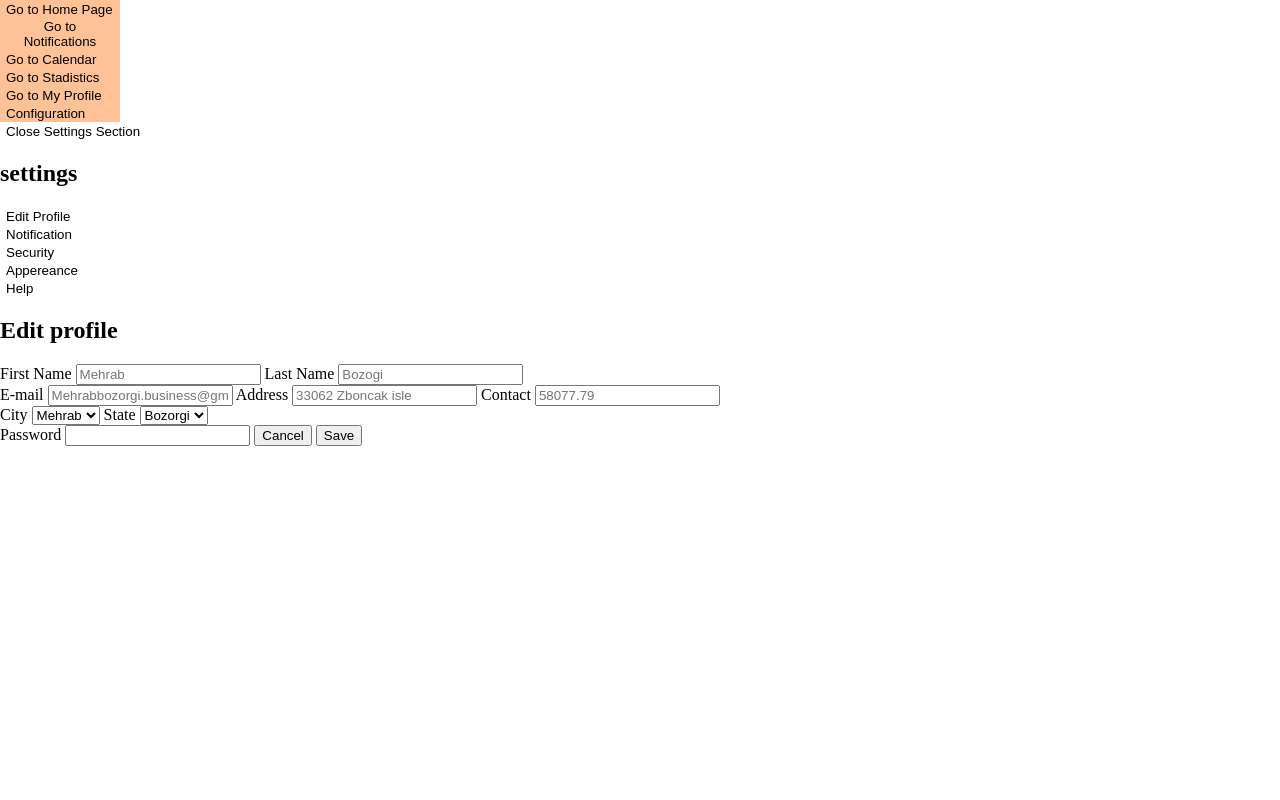
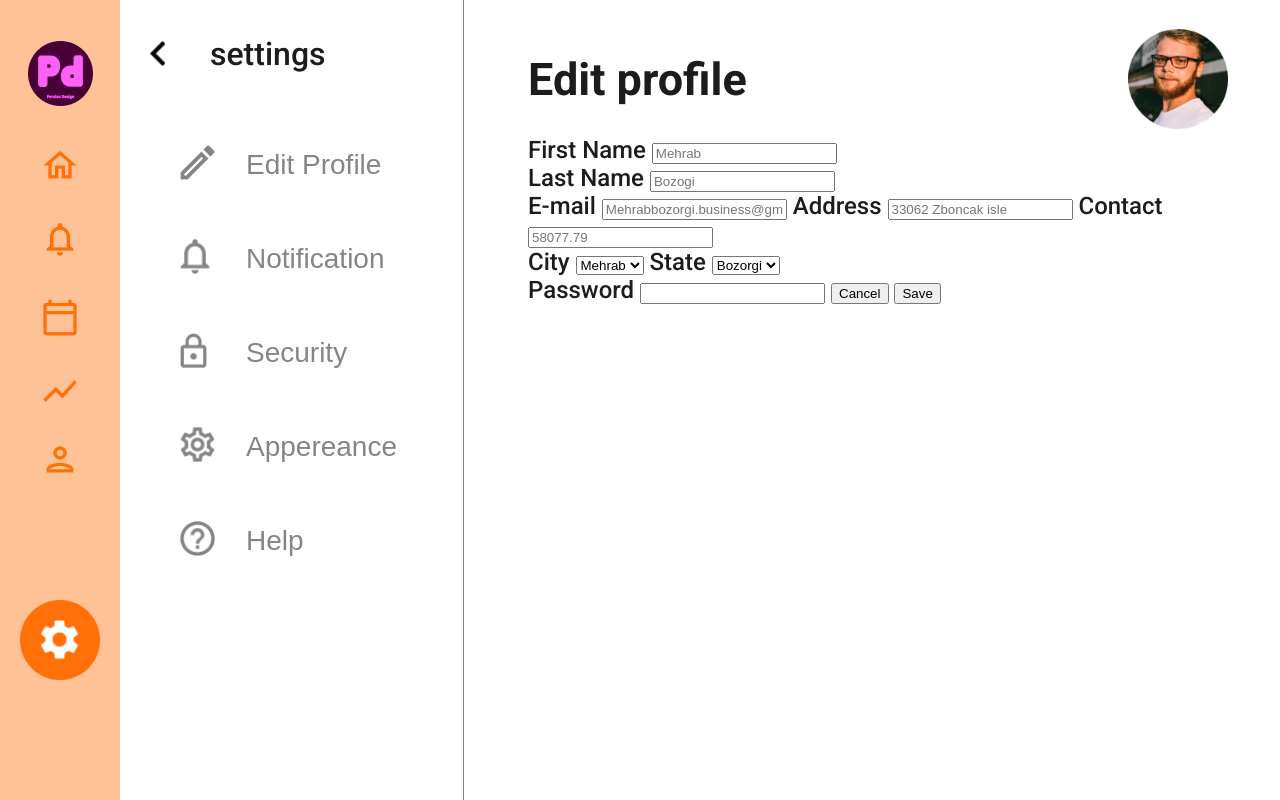
Before and after one commit to javierbarbozam/laboratorio1, a plain HTML site: page index.html in a window 1280 px wide. Drawn offline with Linux system fonts and the light colour scheme.

Commit message:
monday changes

```diff
--- a/index.html
+++ b/index.html
@@ -1,46 +1,88 @@
 <!DOCTYPE html>
 <html lang="en">
   <head>
-	<meta charset="UTF-8">
-	<meta http-equiv="X-UA-Compatible" content="IE=edge">
-	<meta name="viewport" content="width=device-width, initial-scale=1.0">
+    <meta charset="UTF-8" />
+    <meta http-equiv="X-UA-Compatible" content="IE=edge" />
+    <meta name="viewport" content="width=device-width, initial-scale=1.0" />
     <title>Laboratorio 1</title>
-	<link rel="stylesheet" href="./styles/styles.css">
+    <link rel="stylesheet" href="./styles/styles.css" />
+    <link rel="preconnect" href="https://fonts.googleapis.com" />
+    <link rel="preconnect" href="https://fonts.gstatic.com" crossorigin />
+    <link
+      href="https://fonts.googleapis.com/css2?family=Roboto:wght@500;700&display=swap"
+      rel="stylesheet"
+    />
   </head>
   <body>
-	<section class="sidebar-menu">
-		<div class="sidebar-profile-picture"></div>
+    <section class="first-section">
+      <nav>
+        <ul class="sidebar-list">
+          <li>
+            <button class="sidebar-persian">
+              <p class="visually-hidden">Go to Persian Design</p>
+            </button>
+          </li>
+          <li>
+            <button class="sidebar-home">
+              <p class="visually-hidden">Go to Home Page</p>
+            </button>
+          </li>
+          <li>
+            <button class="sidebar-notifications">
+              <p class="visually-hidden">Go to Notifications</p>
+            </button>
+          </li>
+          <li>
+            <button class="sidebar-calendar">
+              <p class="visually-hidden">Go to Calendar</p>
+            </button>
+          </li>
+          <li>
+            <button class="sidebar-stats">
+              <p class="visually-hidden">Go to Stadistics</p>
+            </button>
+          </li>
+          <li>
+            <button class="sidebar-profile">
+              <p class="visually-hidden">Go to My Profile</p>
+            </button>
+          </li>
+          <li>
+            <button class="sidebar-settings">
+              <p class="visually-hidden">Settings</p>
+            </button>
+          </li>
+        </ul>
+      </nav>
+      <div class="sidebar-menu">
+        <button class="return-btn">
+          <p class="visually-hidden">Close Settings Section</p>
+        </button>
+        <span class="sidebar-menu-title">settings</span>
         <ul>
-			<li><button>Go to Home Page</button></li>
-			<li><button>Go to Notifications</button></li>
-			<li><button>Go to Calendar</button></li>
-			<li><button>Go to Stadistics</button></li>
-			<li><button>Go to My Profile</button></li>
+          <li><button class="sidebar-menu-profile">Edit Profile</button></li>
+          <li><button class="sidebar-menu-notification">Notification</button></li>
+          <li><button class="sidebar-menu-security">Security</button></li>
+          <li><button class="sidebar-menu-appereance">Appereance</button></li>
+          <li><button class="sidebar-menu-help">Help</button></li>
         </ul>
-		<button>Configuration</button>
+      </div>
     </section>
-	<section>
-		<button>Close Settings Section</button>
-		<h2>settings</h2>
-		<ul>
-			<li><button>Edit Profile</button></li>
-			<li><button>Notification</button></li>
-			<li><button>Security</button></li>
-			<li><button>Appereance</button></li>
-			<li><button>Help</button></li>
-		</ul>
-	</section>
-	<section>
-		<div>
+    <main>
+      <div class="second-section-title">
         <h1>Edit profile</h1>
         <div class="main-profile-picture"></div>
       </div>
       <form action="">
         <div>
+          <div>
             <label for="name">First Name</label>
             <input type="text" name="name" id="name" placeholder="Mehrab">
+          </div>
+          <div>
             <label for="last-name">Last Name</label>
             <input type="text" name="name" id="last-name" placeholder="Bozogi">
+          </div>
         </div>
         <label for="email">E-mail</label>
         <input type="email" name="name" id="email" placeholder="Mehrabbozorgi.business@gmail.com">
@@ -69,6 +111,6 @@
         <input type="reset" name="" id="" value="Cancel">
         <input type="submit" name="" id="" value="Save">
       </form>
-	</section>
+    </main>
   </body>
 </html>
--- a/styles/styles.css
+++ b/styles/styles.css
@@ -1,17 +1,75 @@
-body {
-	margin: 0;
+html, body {
+  height: 100%;
 }
 
-
-ul {
-	list-style: none;
-	padding: 0;
-	margin: 0;
+body {
+  margin: 0;
+  font-family: 'Roboto', Helvetica, sans-serif;
+  font-size: 24px;
+  font-weight: 500;
+  display: flex;
+  color: #1c1c1c;
 }
 
 button {
-	background: none;
-	border: none;
+  background: none;
+  border: none;
+  cursor: pointer;
+}
+
+section {
+  height: 100%;
+}
+
+ul {
+  list-style: none;
+  text-align: center;
+  padding: 0;
+  margin: 0;
+}
+
+nav {
+  width: 120px;
+  height: 100%;
+  background: #ffc297;
+  display: flex;
+  justify-content: center;
+}
+
+h1 {
+  font-size: 45px;
+}
+
+main {
+  width: 100%;
+  padding-left: 5%;
+}
+
+.sidebar-menu button {
+  font-size: 28px;
+  color: #858585;
+  position: relative;
+}
+
+.sidebar-list li:nth-child(even) {
+  padding: 40% 0;
+}
+
+.sidebar-list li:last-child {
+  padding-top: 90%;
+}
+
+.sidebar-menu ul {
+  padding: 120px 0 0 120px;
+  text-align: left;
+}
+
+.sidebar-menu ul li button:hover {
+  color: #1c1c1c;
+}
+
+.sidebar-menu ul li:nth-child(even) {
+  margin: 60px 0;
 }
 
 .visually-hidden {
@@ -24,7 +82,182 @@ button {
   width: 1px;
 }
 
+.sidebar-list {
+ height: 90%;
+ margin: auto 0;
+}
+
+.first-section {
+  display: flex;
+}
+
 .sidebar-menu {
-	width: 120px;
-	background: #ffc297;
+  position: relative;
+  border-right: solid 1px #858585;
+  padding-right: 60px;
 }
+
+.sidebar-menu-title {
+  position: absolute;
+  font-size: 32px;
+  left: 90px;
+  top: 35px;
+}
+
+.second-section {
+  width: 100%;
+  padding-left: 5%;
+}
+
+.second-section-title {
+  display: flex;
+  justify-content: space-between;
+  align-items: center;
+  padding-top: 3%;
+  width: 700px;
+}
+
+.main-profile-picture {
+  background-image: url(../images/images/user-profile-picture.png);
+  background-repeat: no-repeat;
+  background-size: contain;
+  height: 100px;
+  width: 100px;
+
+}
+
+/* Sidebar vectors */
+
+/* sidebar list*/
+
+.sidebar-persian::after {
+  content: url(../images/icons/persian-logo.png);
+  position: relative;
+  height: 65px;
+  width: 65px;
+}
+
+.sidebar-home::after {
+  content: url(../images/icons/sidebar-homepage.png);
+  position: relative;
+  height: 40px;
+  width: 40px;
+}
+
+.sidebar-notifications::after {
+  content: url(../images/icons/sidebar-notifications.png);
+  position: relative;
+  height: 40px;
+  width: 40px;
+}
+
+.sidebar-calendar::after {
+  content: url(../images/icons/sidebar-calendar.png);
+  position: relative;
+  height: 40px;
+  width: 40px;
+}
+
+.sidebar-calendar::after {
+  content: url(../images/icons/sidebar-calendar.png);
+  position: relative;
+  height: 40px;
+  width: 40px;
+}
+
+.sidebar-stats::after {
+  content: url(../images/icons/sidebar-stats.png);
+  position: relative;
+  height: 40px;
+  width: 40px;
+}
+
+.sidebar-profile::after {
+  content: url(../images/icons/sidebar-profile.png);
+  position: relative;
+  height: 40px;
+  width: 40px;
+}
+
+.sidebar-settings::after {
+  background-image: url(../images/icons/sidebar-settings.png);
+  background-size: cover;
+  display: inline-block;
+  height: 80px;
+  width: 80px;
+  content: "";
+}
+
+/* sidebar menu */
+
+.return-btn::after {
+  background-image: url(../images/icons/return-btn.png);
+  background-size: cover;
+  display: inline-block;
+  width: 15px;
+  height: 25px;
+  content: "";
+  position: absolute;
+  left: 30px;
+  top: 20px;
+}
+
+.sidebar-menu-profile::before {
+  background-image: url(../images/icons/sidebar-menu-profile.png);
+  background-size: contain;
+  background-repeat: no-repeat;
+  position: absolute;
+  left: -60px;
+  top: -3px;
+  height: 35px;
+  width: 35px;
+  content: "";
+}
+
+.sidebar-menu-notification::before {
+  background-image: url(../images/icons/sidebar-menu-notification.png);
+  background-size: contain;
+  background-repeat: no-repeat;
+  position: absolute;
+  left: -60px;
+  top: -3px;
+  height: 35px;
+  width: 35px;
+  content: "";
+}
+
+.sidebar-menu-security::before {
+  background-image: url(../images/icons/sidebar-menu-security.png);
+  background-size: contain;
+  background-repeat: no-repeat;
+  position: absolute;
+  left: -60px;
+  top: -3px;
+  height: 35px;
+  width: 35px;
+  content: "";
+}
+
+.sidebar-menu-appereance::before {
+  background-image: url(../images/icons/sidebar-menu-appereance.png);
+  background-size: contain;
+  background-repeat: no-repeat;
+  position: absolute;
+  left: -60px;
+  top: -3px;
+  height: 35px;
+  width: 35px;
+  content: "";
+}
+
+.sidebar-menu-help::before {
+  background-image: url(../images/icons/sidebar-menu-help.png);
+  background-size: contain;
+  background-repeat: no-repeat;
+  position: absolute;
+  left: -60px;
+  top: -3px;
+  height: 35px;
+  width: 35px;
+  content: "";
+}
```
Also changed, not shown: images/icons/persian-logo.png (added), images/icons/return-btn.png (added), images/icons/sidebar-menu-appereance.png (added), images/icons/sidebar-menu-help.png (added), images/icons/sidebar-menu-notification.png (added), images/icons/sidebar-menu-profile.png (added), images/icons/sidebar-menu-security.png (added), images/icons/sidebar-settings.png (added), images/images/user-profile-picture.png (added), 3 other files. Lines whose indentation alone changed are shown as unchanged.
